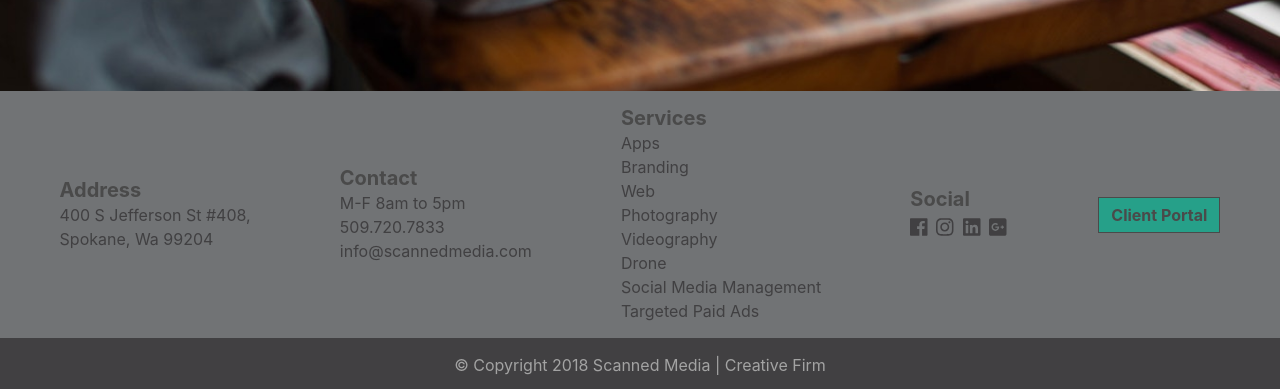
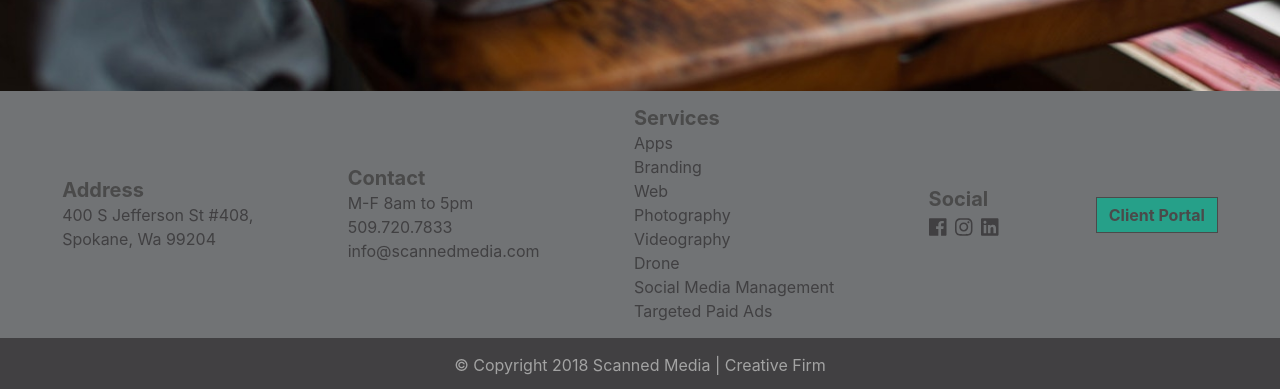
Before and after one commit to scannedmedia/scannedmedia, a Jekyll site: the page built from index.markdown, in a window 1280 px wide. Shown: the part 4484-4873 px from the top of the page. Built offline with Jekyll 4.4.1, drawn with Linux system fonts in a browser that asks for light colours; nearby versions of some CDN libraries.

Commit message:
Updated Config

```diff
--- a/_config.yml
+++ b/_config.yml
@@ -89,8 +89,6 @@ foot:
     url: https://www.instagram.com/scannedmediacreativefirm/
   - icon: linkedin
     url: https://www.linkedin.com/in/noahbotnick/
-  - icon: google-plus-square
-    url: https://plus.google.com/+scannedMediaACreativeFirm
 contact:
   bg-image: "/uploads/contact-bg-image.jpeg"
   title: Let's start a project!
```
